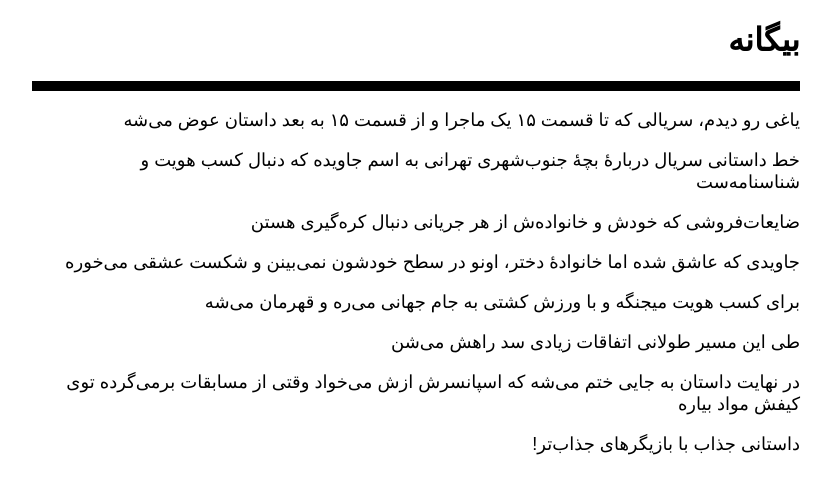
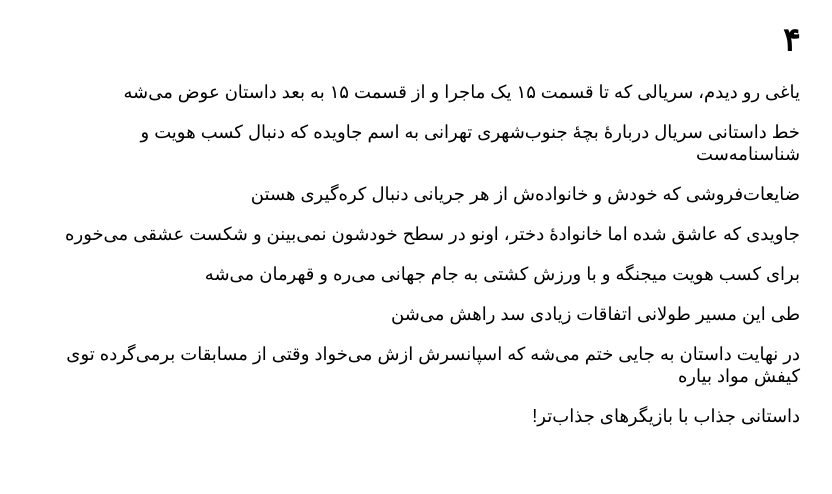
Before and after one commit to darkblog/darkblog.github.io, a Jekyll site: the page built from _posts/2023-8-19-4.md, in a window 1280 px wide. Shown: the top 494 px of the page, without its empty margins (353-1185 px from the left). Built offline with Jekyll 4.4.1, drawn with Linux system fonts in a browser that asks for light colours.

Commit message:
Update post.html

```diff
--- a/_layouts/post.html
+++ b/_layouts/post.html
@@ -7,10 +7,10 @@ layout: compress
 <head>
 <title>{{ page.title }}</title>
 <meta name="viewport" content="width=device-width">
-<style>body{font-family:sans-serif;margin:auto;padding:0 1em;max-width:48em}p{font-size:large}a{text-decoration:none;color:black}hr{border:thick solid black}</style>
+<style>body{font-family:sans-serif;margin:auto;padding:0 1em;max-width:48em}p{font-size:large}</style>
 </head>
 <body>
-<h1><a href="https://biganeh.com/">بیگانه</a></h1>
-<hr>{{ content }}
+<h1>{{ page.title }}</h1>
+{{ content }}
 </body>
 </html>
```
